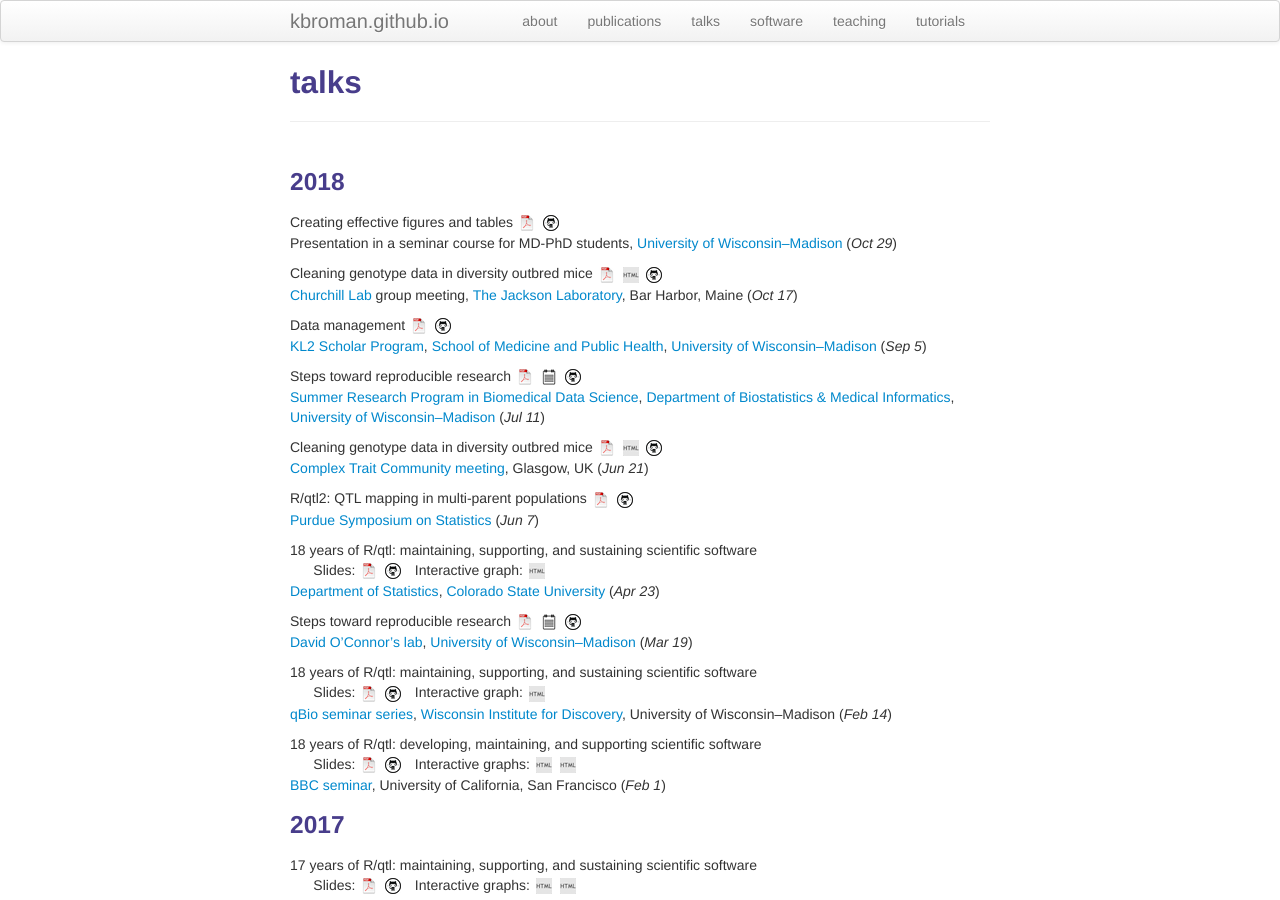
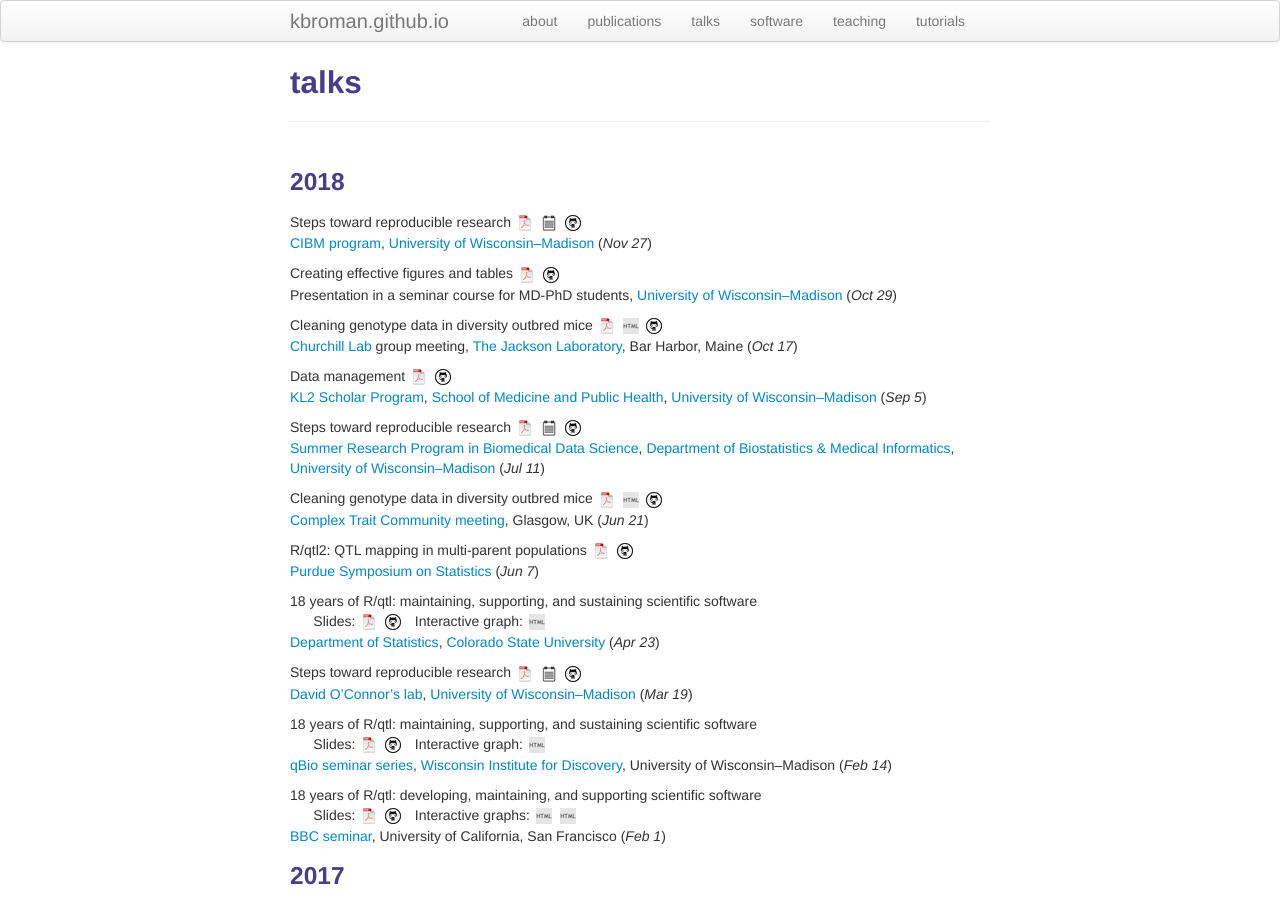
Before and after one commit to kbroman/kbroman.github.io, a Jekyll site: the page built from pages/talks.md, in a window 1280 px wide and 900 px high. Built offline with Jekyll 4.4.1, drawn with Linux system fonts in a browser that asks for light colours.

Commit message:
Add CIBM talk

```diff
--- a/pages/talks.md
+++ b/pages/talks.md
@@ -5,6 +5,14 @@
 ---
 
 ###  2018
+
+Steps toward reproducible research
+[![pdf](icons16/pdf-icon.png)](https://www.biostat.wisc.edu/~kbroman/presentations/steps2rr.pdf)
+[![pdf w/notes](icons16/notes-icon.png)](https://www.biostat.wisc.edu/~kbroman/presentations/steps2rr_withnotes.pdf)
+[![github](icons16/github-icon.png)](https://github.com/kbroman/Talk_ReproRes)<br/>
+[CIBM program](http://www.cibm.wisc.edu),
+[University of Wisconsin&ndash;Madison](http://www.wisc.edu) (_Nov 27_)
+
 
 Creating effective figures and tables
 [![pdf](icons16/pdf-icon.png)](https://www.biostat.wisc.edu/~kbroman/presentations/graphs2018.pdf)
```
